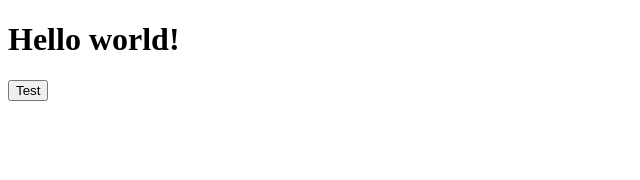
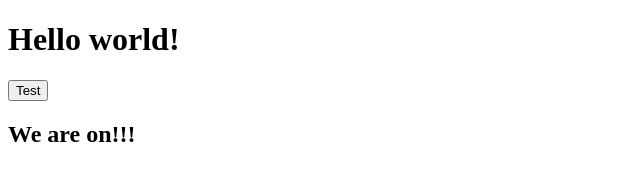
Before and after one commit to AndrewRobertSpence/branch-test, a plain HTML site: page index.html in a window 1280 px wide. Shown: the whole page, without its empty margins (0-640 px from the left). Drawn offline with Linux system fonts and the light colour scheme.

Commit message:
created h2 heading

```diff
--- a/index.html
+++ b/index.html
@@ -8,5 +8,6 @@
 <body>
     <h1>Hello world!</h1>
     <button>Test</button>
+    <h2>We are on!!!</h2>
 </body>
 </html>
```
